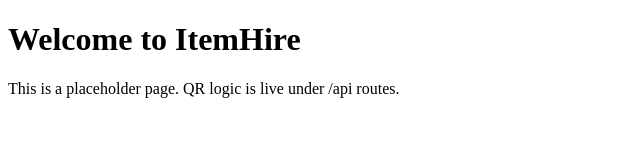
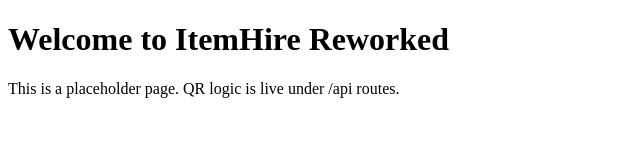
Before and after one commit to drhoo/itemhire, a plain HTML site: page index.html in a window 1280 px wide. Shown: the whole page, without its empty margins (0-640 px from the left). Drawn offline with Linux system fonts and the light colour scheme.

Commit message:
Update header text to 'Welcome to ItemHire Reworked'

```diff
--- a/index.html
+++ b/index.html
@@ -4,7 +4,7 @@
   <title>ItemHire</title>
 </head>
 <body>
-  <h1>Welcome to ItemHire</h1>
+  <h1>Welcome to ItemHire Reworked</h1>
   <p>This is a placeholder page. QR logic is live under /api routes.</p>
 </body>
 </html>
```
